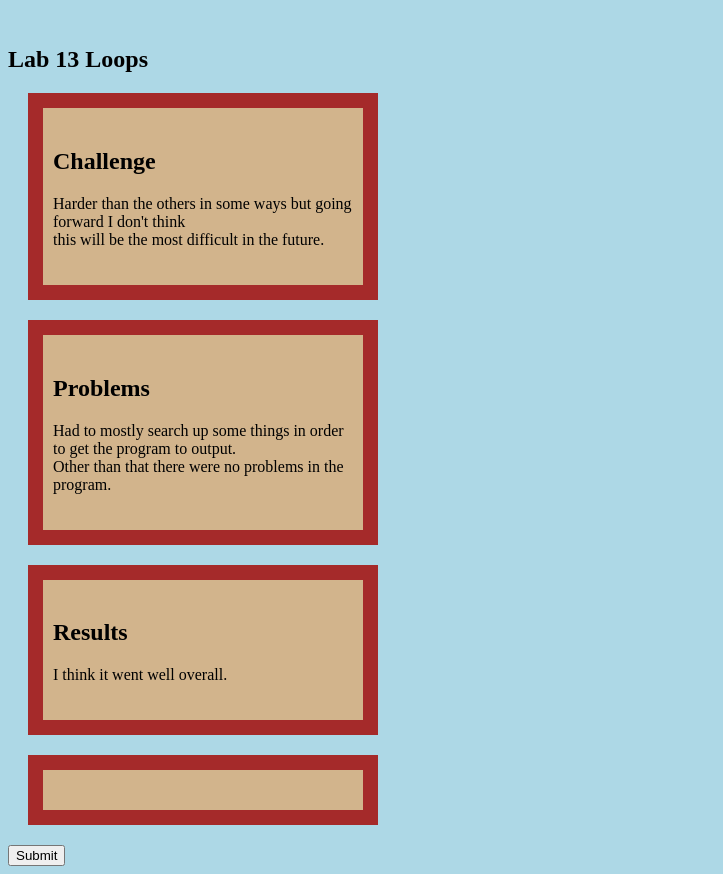
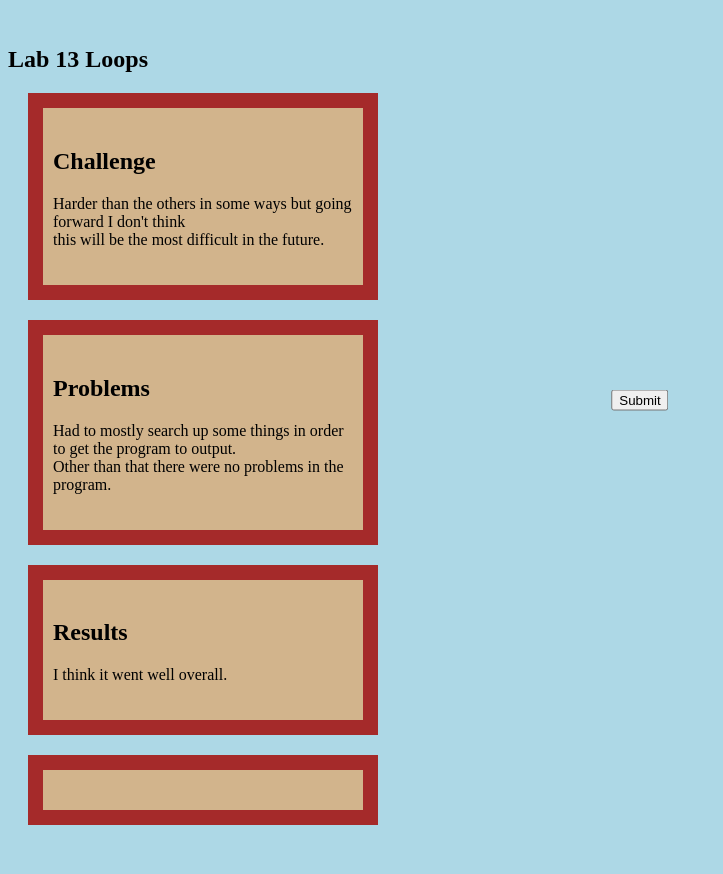
Before and after one commit to robert00000/art101, a plain HTML site: page lab13/index.html in a window 1280 px wide. Shown: the whole page, without its empty margins (0-723 px from the left). After the commit the page ends 845 px from the top, so only its background shows below. Drawn offline with nearby package versions, Linux system fonts and the light colour scheme.

Commit message:
Pushing some changes made to the js

```diff
--- a/lab13/css/lab.css
+++ b/lab13/css/lab.css
@@ -12,3 +12,11 @@
   padding-left: 10px;
   background-color: tan;
 }
+.center {
+  margin: 0;
+  position: absolute;
+  top: 50%;
+  left: 50%;
+  -ms-transform: translate(-50%, -50%);
+  transform: translate(-50%, -50%);
+}
--- a/lab13/js/lab.js
+++ b/lab13/js/lab.js
@@ -5,10 +5,11 @@
  *
  **/
 outputEl = document.getElementById("output");
-$("#challenge").toggleClass("padding")
-$("#problem").toggleClass("padding")
-$("#results").toggleClass("padding")
-$("#output").toggleClass("padding")
+$("#challenge").toggleClass("padding");
+$("#problem").toggleClass("padding");
+$("#results").toggleClass("padding");
+$("#output").toggleClass("padding");
+$("#button").toggleClass("center");
 //This outputs the code to the page
 function outputToPage(str) {
     newEl = document.createElement("p");
@@ -47,6 +48,7 @@ function mod(){
   }
   //$("#output").text("Number " + mod());
 }
+
 $("#button").click(function(){
   console.log("Button pushed")
   outputEl.innerHTML = "";
```
